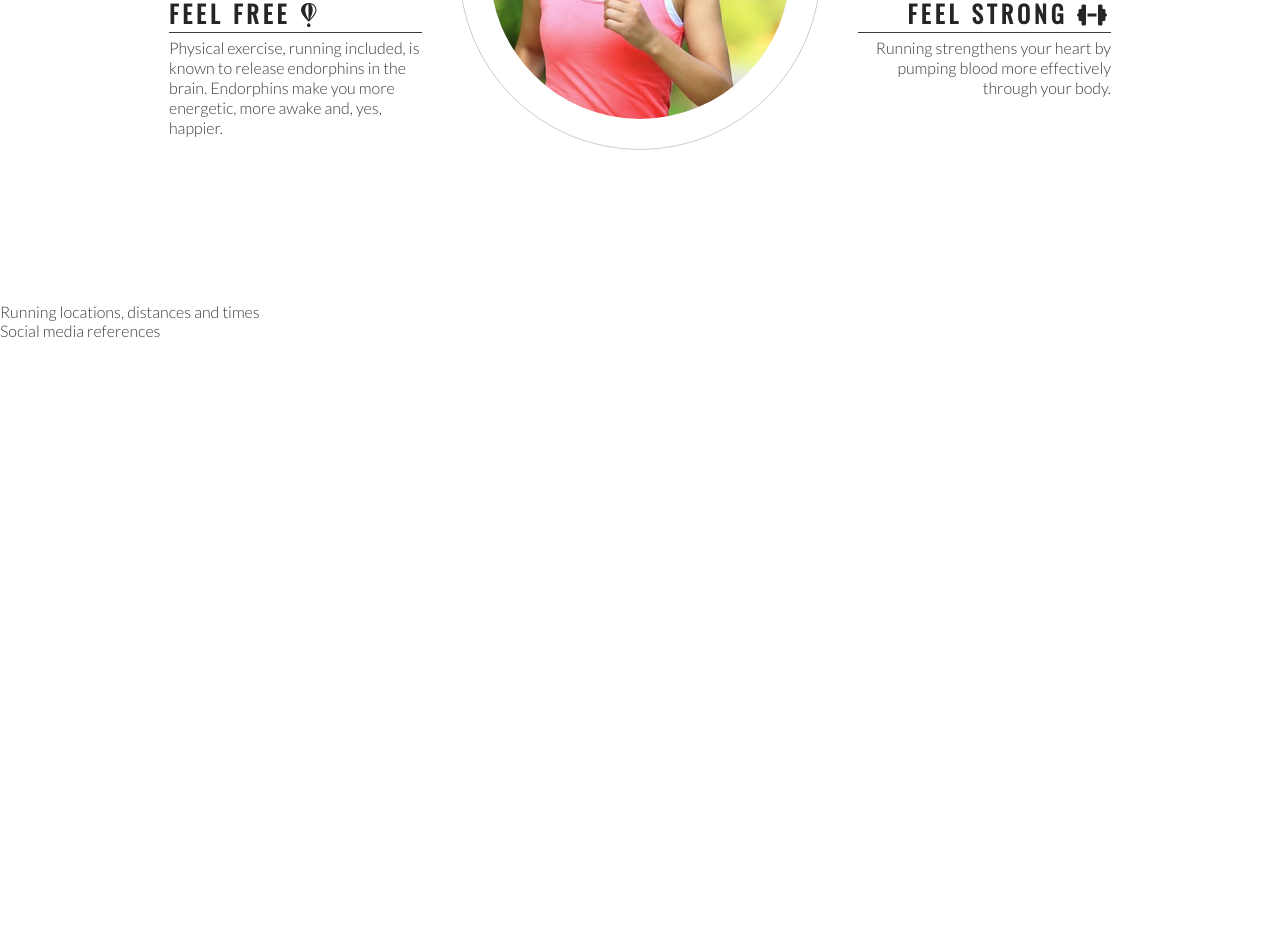
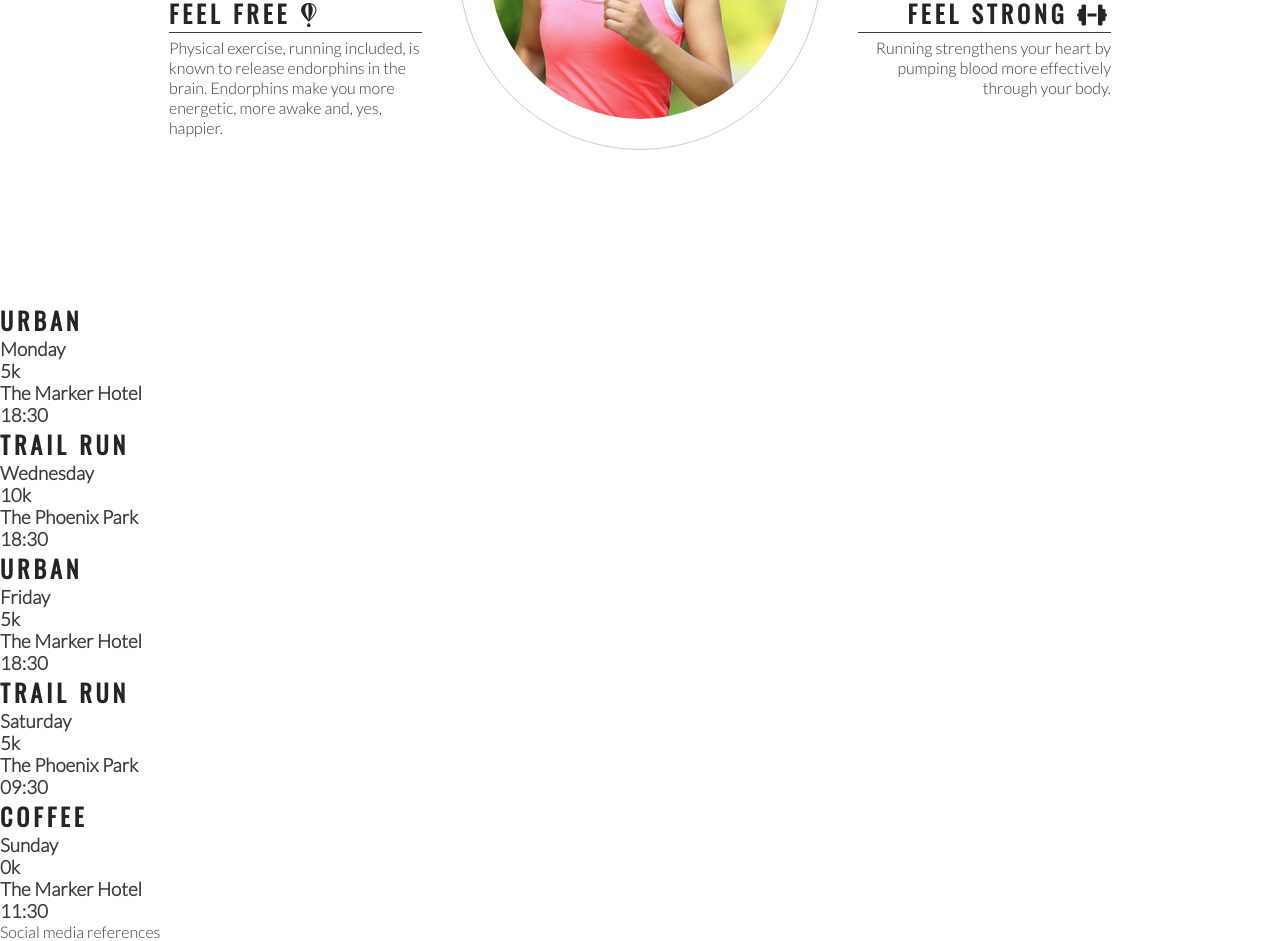
Before and after one commit to Cpeacocke4/love-running, a plain HTML site: page assets/index.html in a window 1280 px wide. Shown: the part 993-1934 px from the top of the page. Before the commit the page ends 1333 px from the top, so only its background shows below. Drawn offline with nearby package versions, Linux system fonts and the light colour scheme.

Commit message:
Add meetup times main structure

```diff
--- a/assets/index.html
+++ b/assets/index.html
@@ -73,7 +73,41 @@
         </div>
     </section>
     <section>
-        Running locations, distances and times
+        <div>
+            <h2>Urban</h2>
+            <h3>Monday</h3>
+            <h3>5k</h3>
+            <h3>The Marker Hotel</h3>
+            <h3>18:30</h3>
+        </div>
+        <div>
+            <h2>Trail Run</h2>
+            <h3>Wednesday</h3>
+            <h3>10k</h3>
+            <h3>The Phoenix Park</h3>
+            <h3>18:30</h3>
+        </div>
+        <div>
+            <h2>Urban</h2>
+            <h3>Friday</h3>
+            <h3>5k</h3>
+            <h3>The Marker Hotel</h3>
+            <h3>18:30</h3>
+        </div>
+        <div>
+            <h2>Trail Run</h2>
+            <h3>Saturday</h3>
+            <h3>5k</h3>
+            <h3>The Phoenix Park</h3>
+            <h3>09:30</h3>
+        </div>
+        <div>
+            <h2>Coffee</h2>
+            <h3>Sunday</h3>
+            <h3>0k</h3>
+            <h3>The Marker Hotel</h3>
+            <h3>11:30</h3>
+        </div>
     </section>
     <footer>
         Social media references
```
